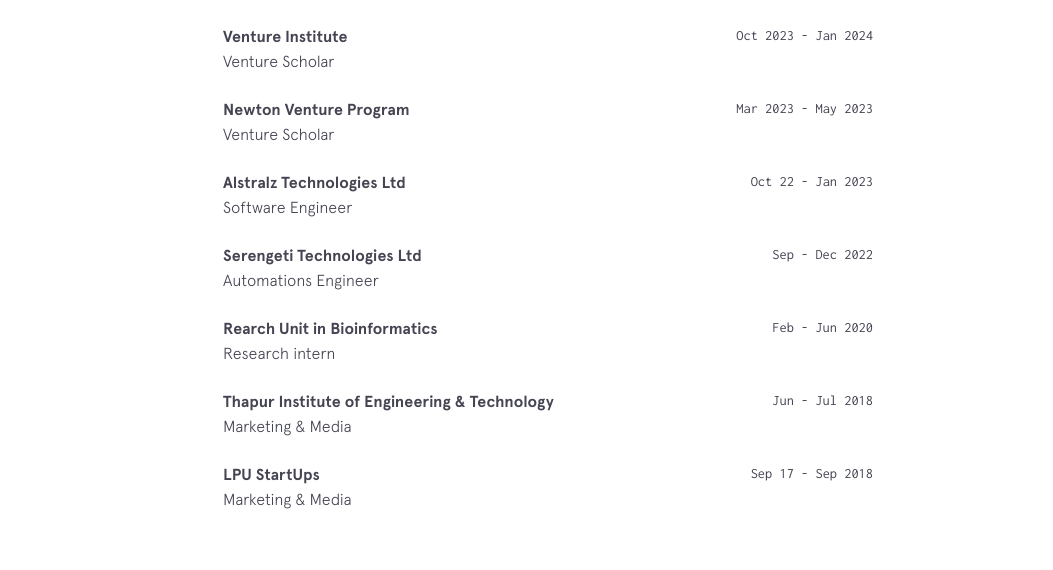
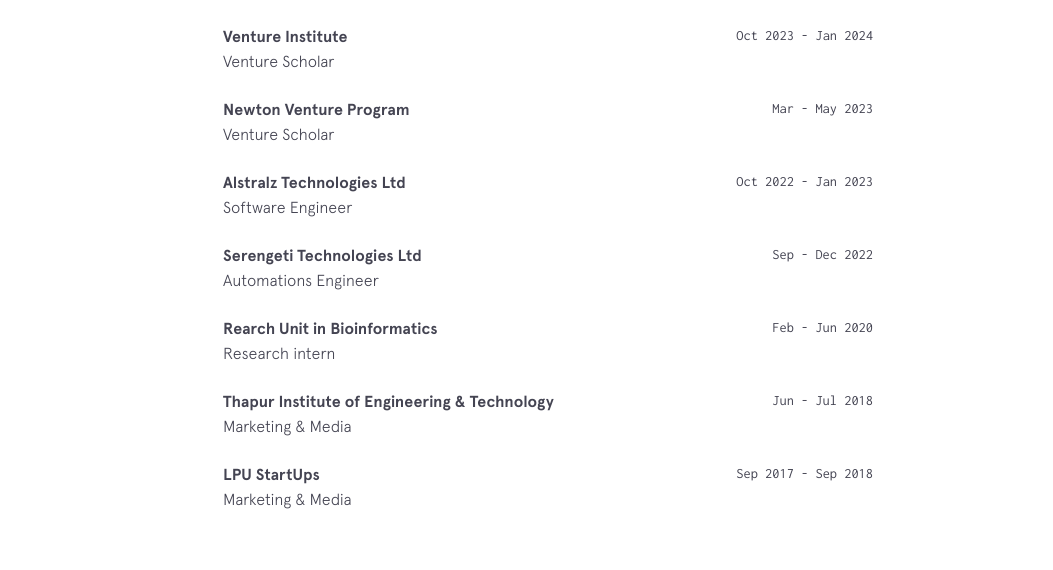
Before and after one commit to KmgSamuel/KmgSamuel.github.io, a Jekyll site: the page built from index.html, in a window 1280 px wide and 900 px high, scrolled down 2241 px. Shown: the part 159-729 px from the top of the window, without its empty margins (227-1280 px from the left). Built offline with Jekyll 4.4.1, drawn with Linux system fonts in a browser that asks for light colours; nearby versions of some CDN libraries.

Commit message:
harmonising the years on the experience page

```diff
--- a/_data/experience.yml
+++ b/_data/experience.yml
@@ -16,12 +16,12 @@
 
 - company: Newton Venture Program
   url: https://newtonprogram.vc/fundamentals
-  time: Mar 2023 - May 2023
+  time: Mar - May 2023
   position: Venture Scholar
 
 - company: Alstralz Technologies Ltd
   url: https://www.alstralz.com/
-  time: Oct 22 - Jan 2023
+  time: Oct 2022 - Jan 2023
   position: Software Engineer
 
 - company: Serengeti Technologies Ltd
@@ -41,5 +41,5 @@
 
 - company: LPU StartUps
   url: https://www.schools.lpu.in/bioengineering-and-biosciences/
-  time: Sep 17 - Sep 2018
+  time: Sep 2017 - Sep 2018
   position: Marketing & Media
```
